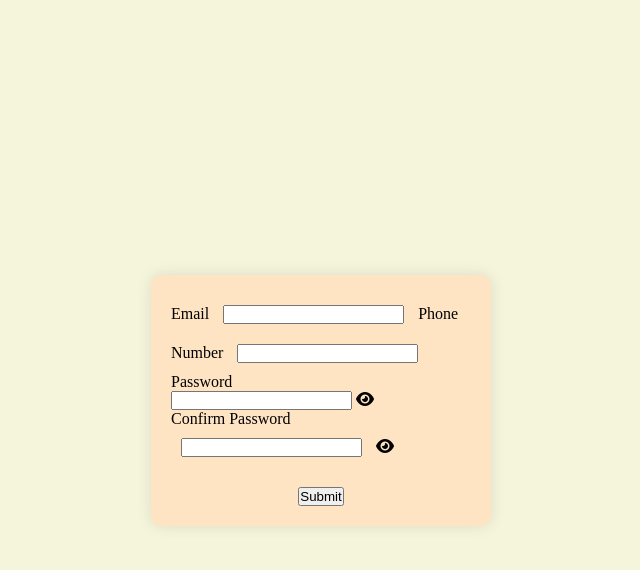
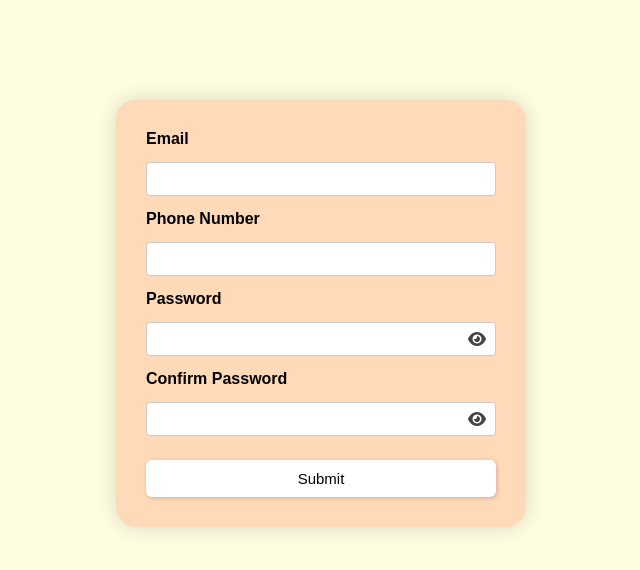
Before and after one commit to JayPatel4739/Form_Validation, a plain HTML site: page index.html in a window 1280 px wide. Shown: the whole page, without its empty margins (319-959 px from the left). Drawn offline with nearby package versions, Linux system fonts and the light colour scheme.

Commit message:
Update styles.css

```diff
--- a/styles.css
+++ b/styles.css
@@ -1,40 +1,76 @@
-*{
-    margin: 0;
-    padding: 0;
+body {
+  background-color: #fefde0;
+  font-family: Arial, sans-serif;
 }
 
-body {
-  margin: 0;
-  height: 100vh;
+.section {
+  background-color: peachpuff;
+  padding: 30px;
+  border-radius: 20px;
+  width: 350px;
+  margin: 100px auto;
+  box-shadow: 0 0 20px rgba(0, 0, 0, 0.15);
   display: flex;
-  justify-content: center;
-  align-items: center;
-  background-color: beige;
+  flex-direction: column;
+  gap: 14px;
 }
 
-#PhoneNo, #Email, #Password, #confirmpass, #submitbut{
-    margin:10px;
+label {
+  font-weight: bold;
 }
 
-.section{
-  background-color: bisque;
-  padding: 20px;
-  border-radius: 10px;
-  box-shadow: 0px 0px 15px rgba(0,0,0,0.1);
-  width: 300px;
+input[type="text"],
+input[type="tel"],
+input[type="password"] {
+  width: 100%;
+  padding: 8px 35px 8px 10px;
+  font-size: 14px;
+  border: 1px solid #ccc;
+  border-radius: 4px;
+  box-sizing: border-box;
 }
 
-#submitbut{
-    display: block;
-    margin: 20px auto 0 auto;
+.password-wrapper {
+  position: relative;
 }
 
-#errors{
-    background-color: red;
-    font-size: 20px;
+.toggle-password {
+  position: absolute;
+  right: 10px;
+  top: 50%;
+  transform: translateY(-50%);
+  cursor: pointer;
+  color: #444;
 }
 
-#success{
-    background-color: green;
-    font-size: 20px;
+input[type="submit"] {
+  margin-top: 10px;
+  padding: 10px 20px;
+  font-size: 15px;
+  border: none;
+  border-radius: 6px;
+  background-color: white;
+  box-shadow: 1px 1px 4px rgba(0, 0, 0, 0.2);
+  cursor: pointer;
 }
+
+.alert {
+  width: 350px;
+  margin: 20px auto;
+  padding: 15px;
+  font-weight: bold;
+  border-radius: 5px;
+  display: none;
+  font-size: 14px;
+  color: black;
+}
+
+.success-box {
+  background-color: #a5f5a5;
+  border: 2px solid #3fc53f;
+}
+
+.error-box {
+  background-color: #f8a5a5;
+  border: 2px solid #f00;
+}
```
